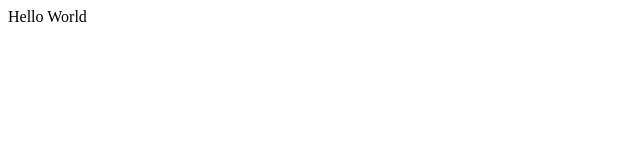
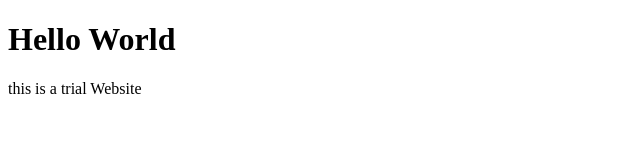
Before and after one commit to vardansaini133/try-project, a plain HTML site: page index.html in a window 1280 px wide. Shown: the whole page, without its empty margins (0-640 px from the left). Drawn offline with Linux system fonts and the light colour scheme.

Commit message:
i change the small text

```diff
--- a/index.html
+++ b/index.html
@@ -6,6 +6,7 @@
     <title>Document</title>
 </head>
 <body>
-    Hello World
+    <h1>Hello World</h1>
+    <p>this is a trial Website</p>
 </body>
 </html>
```
